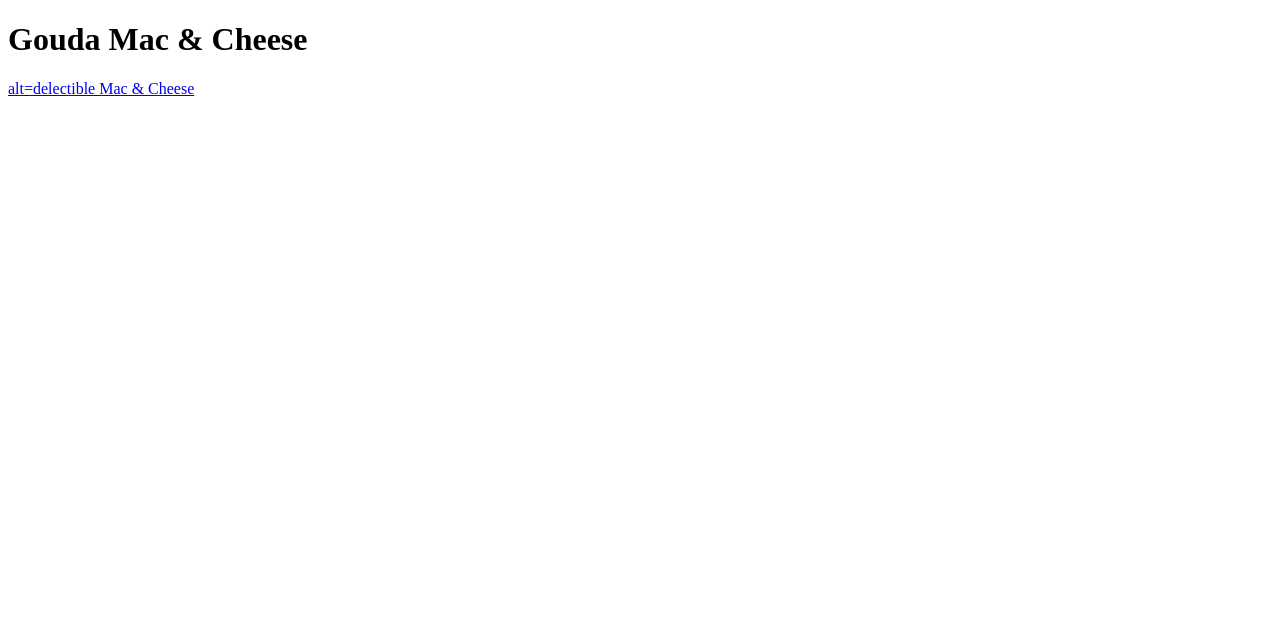
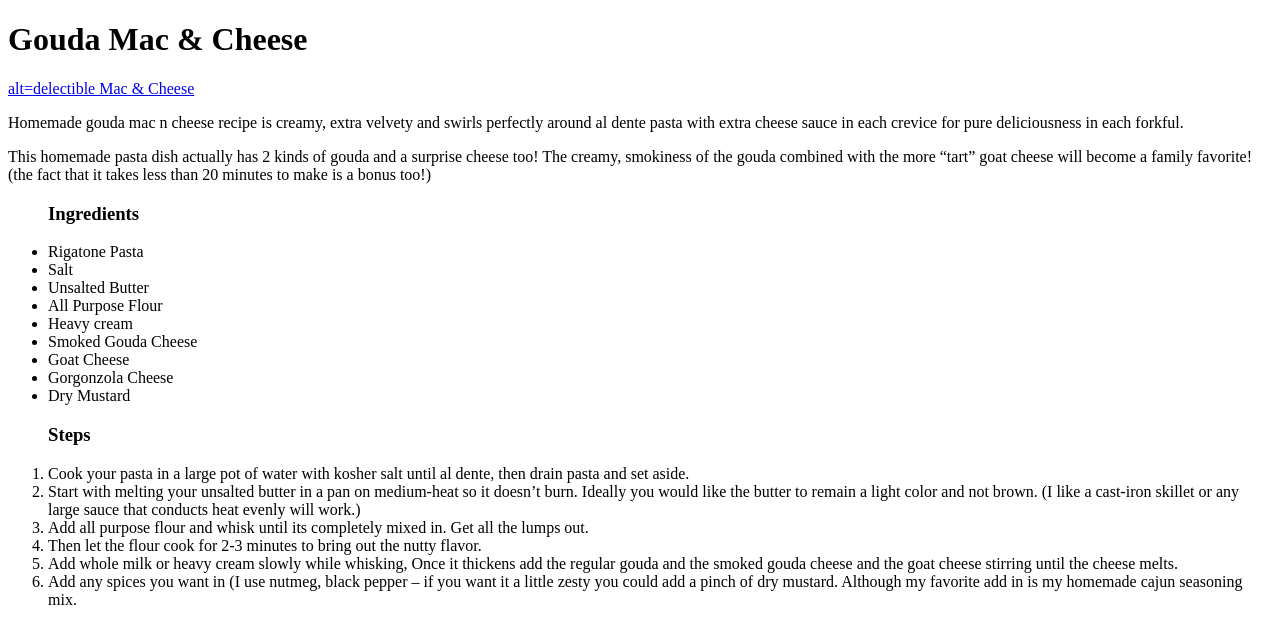
Before and after one commit to doctoransom/odin-recipes, a plain HTML site: page recipes/gouda-mac-cheese.html in a window 1280 px wide. Drawn offline with Linux system fonts and the light colour scheme.

Commit message:
final commit for recipe project

```diff
--- a/recipes/gouda-mac-cheese.html
+++ b/recipes/gouda-mac-cheese.html
@@ -1,17 +1,43 @@
 <!DOCTYPE html>
 <html>
+
 <head>
     <title>more recipes</title>
     <meta charset="UTF-8">
 </head>
 
-<BODY>
-    <H1>Gouda Mac & Cheese</H1>
-    <a href="../images/mac&cheese.jpeg">alt=delectible Mac & Cheese</a>
-
-</BODY>
-
-
-
+<body>
+    <h1>Gouda Mac & Cheese</h1>
+    <a href="../images/mc.jpg">alt=delectible Mac & Cheese</a>
+    <p>Homemade gouda mac n cheese recipe is creamy, extra velvety and swirls
+         perfectly around al dente pasta with extra cheese sauce in each crevice
+          for pure deliciousness in each forkful.</p>
+    <p>This homemade pasta dish actually has 2 kinds of gouda and a surprise cheese too!
+          The creamy, smokiness of the gouda combined with the more “tart” goat cheese will
+           become a family favorite! (the fact that it takes less than 20 minutes to make is a bonus too!)</p>
+    <ul><h3>Ingredients</h3>
+        <li>Rigatone Pasta</li>
+        <li>Salt</li>
+        <li>Unsalted Butter</li>
+        <li>All Purpose Flour</li>
+        <li>Heavy cream</li>
+        <li>Smoked Gouda Cheese</li>
+        <li>Goat Cheese</li>
+        <li>Gorgonzola Cheese</li>
+        <li>Dry Mustard</li>
+    </ul>
+    <ol><h3>Steps</h3>
+        <li>Cook your pasta in a large pot of water with kosher salt until al dente, then drain pasta and set aside.</li>
+        <li>Start with melting your unsalted butter in a pan on medium-heat so it doesn’t burn. Ideally you would like the
+            butter to remain a light color and not brown.  (I like a cast-iron skillet or any large sauce that conducts
+            heat evenly will work.)</li>
+        <li>Add all purpose flour and whisk until its completely mixed in. Get all the lumps out.</li>
+        <li>Then let the flour cook for 2-3 minutes to bring out the nutty flavor.</li>
+        <li>Add whole milk or heavy cream slowly while whisking, Once it thickens add the regular gouda and the smoked gouda
+            cheese and the goat cheese stirring until the cheese melts.</li>
+        <li>Add any spices you want in (I use nutmeg, black pepper – if you want it a little zesty you could add a pinch of
+            dry mustard. Although my favorite add in is my homemade cajun seasoning mix.</li>
+    </ol>
+</body>
 
 </html>
```
Also changed, not shown: index.html (+0 -7 lines), recipes/Street-Tacos.html (+4 -6 lines), recipes/flatbread-pizza.html (+7 -6 lines), images/mac&cheese.jpeg (deleted), images/mc.jpg (added), images/pzza.jpg (renamed from images/pizza.jpg), images/tcs.jpg (renamed from images/tacos.jpg), 2 other files.
